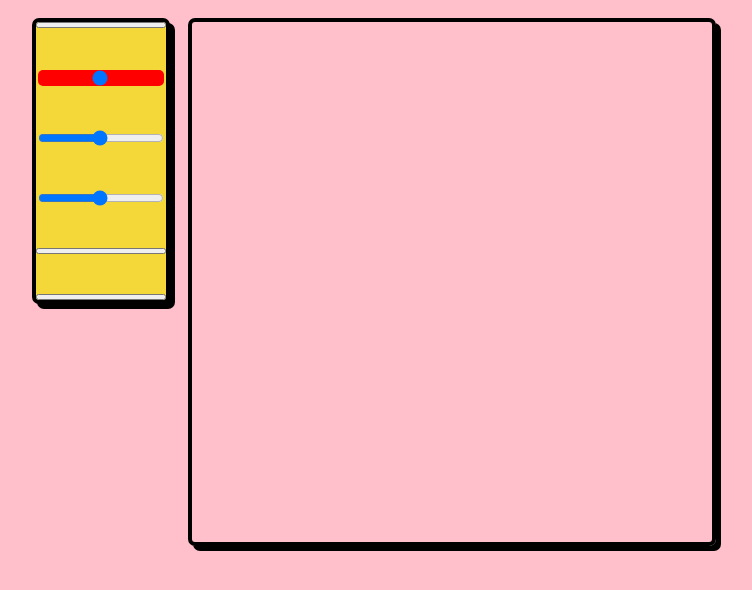
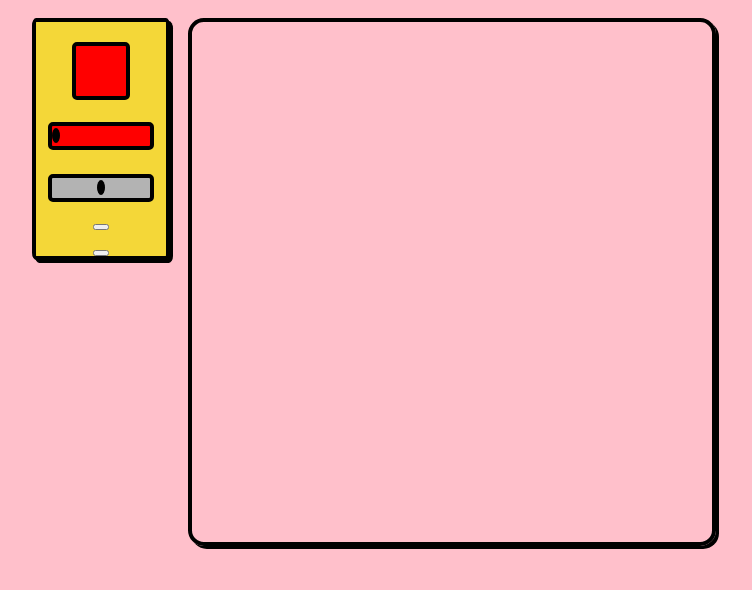
Before and after one commit to eding888/etch-a-sketch, a plain HTML site: page index.html in a window 1280 px wide. Shown: the part 158-748 px from the top of the page, without its empty margins (188-940 px from the left). Drawn offline with Linux system fonts and the light colour scheme.

Commit message:
Add functionality for slider to create color

```diff
--- a/code.js
+++ b/code.js
@@ -0,0 +1,23 @@
+const colorSlider = document.getElementById("color");;
+const brightnessSlider = document.getElementById("brightness");
+const colorDisplay = document.getElementById("selected-color");
+let hue = 0;
+let brightness = 50;
+let color = 'hsl(' + hue + ', 100%, ' + brightness +'%)';
+
+brightnessSlider.style.backgroundColor ='hsl(' + 0 + ', 0%, 70%)';
+colorDisplay.style.backgroundColor = 'hsl(' + hue + ', 100%, ' + brightness +'%)';
+
+colorSlider.addEventListener("input", () =>{
+    hue = colorSlider.value;
+    colorSlider.style.backgroundColor = 'hsl(' + hue + ', 100%, 50%)'
+    color = 'hsl(' + hue + ', 100%, ' + brightness +'%)';
+    colorDisplay.style.backgroundColor = color;
+});
+
+brightnessSlider.addEventListener("input", () =>{
+    brightness = brightnessSlider.value;
+    brightnessSlider.style.backgroundColor = 'hsl(' + 0 + ', 0%, ' + brightness +'%)';
+    color = 'hsl(' + hue + ', 100%, ' + brightness +'%)';
+    colorDisplay.style.backgroundColor = color;
+});
--- a/index.html
+++ b/index.html
@@ -12,10 +12,9 @@
     <h1>Etch-A-Sketch</h1>
         <div id = "boxes-container" class = "brutal">
             <div id = "controls-container" class = "brutal">
-                <button></button>
-                <input type = "range" min = "1" max = "100" value = "50" id = "red">
-                <input type = "range" min = "1" max = "100" value = "50" id = "green">
-                <input type = "range" min = "1" max = "100" value = "50" id = "blue">
+                <div id ="selected-color" class = "brutal-shadowless"></div>
+                <input type = "range" min = "1" max = "360" value = "0" class = "brutal-shadowless" id = "color">
+                <input type = "range" min = "1" max = "100" value = "50" class = "brutal-shadowless" id = "brightness">
                 <button></button>
                 <button></button>
             </div>
--- a/styles.css
+++ b/styles.css
@@ -20,19 +20,40 @@ body{
     background-color: #F4D738;
     display: flex;
     flex-direction: column;
-    gap: 40px;
+    gap: 20px;
     justify-content: space-around;
-
+    align-items: center;
     width: calc(((50svh + 50svw) / 2)/4);
     position: relative;
     left: calc((((50svh + 50svw) / 2)/4 * -1) - 30px);
     top: -4px;
+    padding-top: 20px;
 }
-#red{
+input{
     appearance: none;
-    border-radius: 5px;
     background-color: red;
+    width: 75%;
+    height: 20px;
+    transition-property: width, height;
+    transition: 0.5s;
+}
+#selected-color{
+    height:50px;
+    width:50px;
+}
+input::-webkit-slider-thumb {
+    -webkit-appearance: none;
+    appearance: none;
+    width: 8px;
+    height: 15px;
+    background-color: black;
+    border-radius: 50%;
+    cursor: pointer;
+  }
 
+input:hover{
+    width: 80%;
+    height: 35px;
 }
 
 
@@ -40,6 +61,10 @@ body{
 
 .brutal{
     border: black solid 4px;
-    border-radius: 7px;
-    box-shadow: black 5px 5px 0px;
+    border-radius: 3%;
+    box-shadow: black 3px 3px 0px;
 }
+.brutal-shadowless{
+    border: black solid 4px;
+    border-radius: 5px;
+}
```
